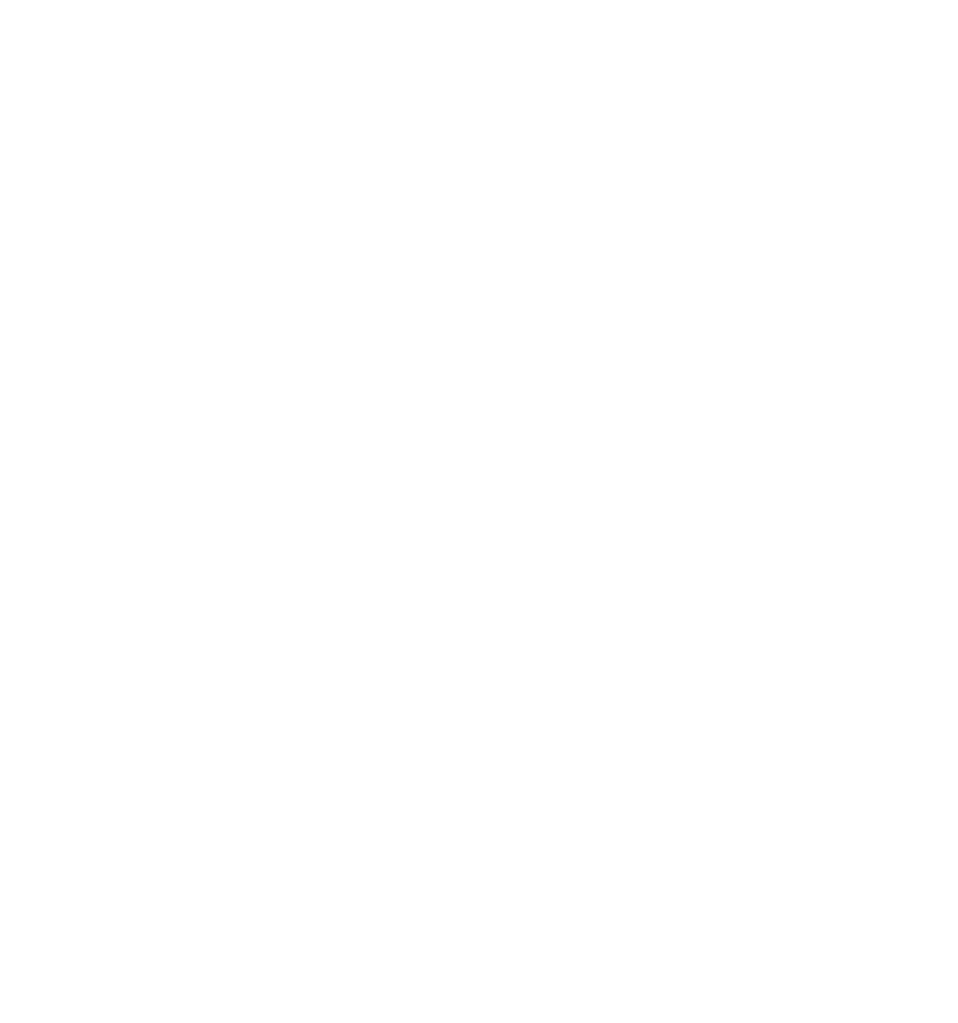
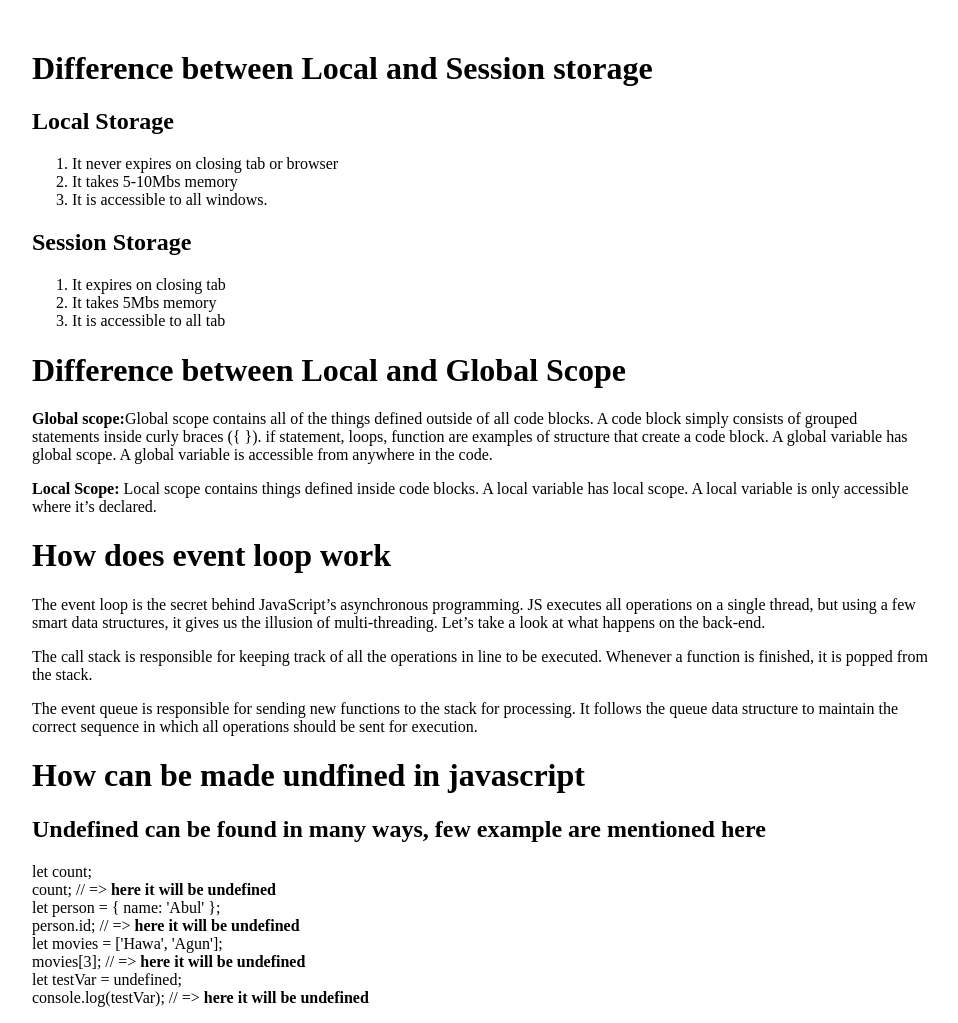
Before and after one commit to hasanulhasan/typing-master, a plain HTML site: page blog.html in a window 1280 px wide. Shown: the whole page, without its empty margins (160-1118 px from the left). Before the commit the page ends 800 px from the top, so only its background shows below. Drawn offline with Linux system fonts and the light colour scheme.

Commit message:
blog part also done

```diff
--- a/blog.html
+++ b/blog.html
@@ -6,9 +6,56 @@
   <meta http-equiv="X-UA-Compatible" content="IE=edge">
   <meta name="viewport" content="width=device-width, initial-scale=1.0">
   <title>Blog Page</title>
+  <style>
+    body {
+      margin-left: 15%;
+      margin-right: 15%;
+      margin-top: 50px;
+    }
+  </style>
 </head>
 
 <body>
+  <h1>Difference between Local and Session storage</h1>
+  <h2>Local Storage</h2>
+  <ol>
+    <li>It never expires on closing tab or browser</li>
+    <li>It takes 5-10Mbs memory</li>
+    <li>It is accessible to all windows.</li>
+  </ol>
+  <h2>Session Storage</h2>
+  <ol>
+    <li>It expires on closing tab</li>
+    <li>It takes 5Mbs memory</li>
+    <li>It is accessible to all tab</li>
+  </ol>
+  <h1>Difference between Local and Global Scope</h1>
+  <p><b>Global scope:</b>Global scope contains all of the things defined outside of all code blocks. A code block simply
+    consists of grouped statements inside curly braces ({ }). if statement, loops, function are examples of structure
+    that create a code block. A global variable has global scope. A global variable is accessible from anywhere in the
+    code.</p>
+  <p><b>Local Scope:</b> Local scope contains things defined inside code blocks. A local variable has local scope. A
+    local variable is only accessible where it’s declared.</p>
+  <h1>How does event loop work</h1>
+  <p>The event loop is the secret behind JavaScript’s asynchronous programming. JS executes all operations on a single
+    thread, but using a few smart data structures, it gives us the illusion of multi-threading. Let’s take a look at
+    what happens on the back-end.</p>
+  <p>The call stack is responsible for keeping track of all the operations in line to be executed. Whenever a function
+    is finished, it is popped from the stack.</p>
+  <p>The event queue is responsible for sending new functions to the stack for processing. It follows the queue data
+    structure to maintain the correct sequence in which all operations should be sent for execution.</p>
+  <h1>How can be made undfined in javascript</h1>
+  <h2>Undefined can be found in many ways, few example are mentioned here</h2>
+  <p>
+    let count;<br>
+    count; // => <b>here it will be undefined</b><br>
+    let person = { name: 'Abul' };<br>
+    person.id; // => <b>here it will be undefined</b><br>
+    let movies = ['Hawa', 'Agun'];<br>
+    movies[3]; // => <b>here it will be undefined</b><br>
+    let testVar = undefined;<br>
+    console.log(testVar); // => <b>here it will be undefined</b><br>
+  </p>
 
 </body>
 
--- a/script.js
+++ b/script.js
@@ -115,12 +115,14 @@ const start = () => {
 
     // finished timer
     if (count == 0) {
+
       // -------------- START TYPING -----------------
       document.addEventListener("keydown", typeController);
       countdownOverlay.style.display = "none";
       display.classList.remove("inactive");
 
       clearInterval(startCountdown);
+      count = '';
       startTime = new Date().getTime();
     }
     count--;
```
